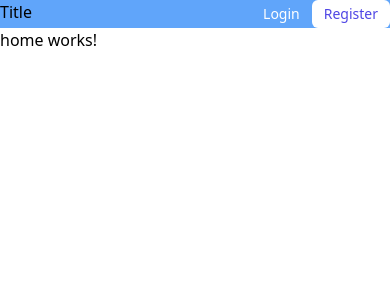
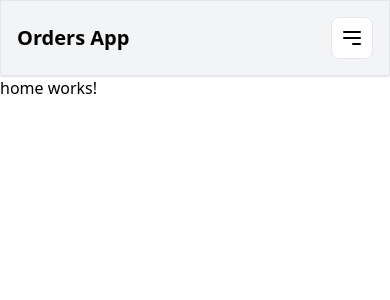
Before and after one commit to Gatinoko/nest-angular-app, an Angular app: page / in a window 390 px wide. Shown: the top 300 px of the page. Built offline with nearby package versions, Linux system fonts and the light colour scheme.

Commit message:
feat: Updated header component styles and implemented mobile responsiveness

```diff
--- a/src/components/header/header.component.html
+++ b/src/components/header/header.component.html
@@ -1,27 +1,107 @@
-<header class="bg-blue-400 flex">
-  <a routerLink="/" class="flex-grow">Title</a>
+<nav
+  class="bg-gray-100 border-gray-200 border-solid border shadow-sm flex p-4 relative"
+>
+  <!-- Hidden checkbox to toggle the menu state -->
+  <input type="checkbox" id="menu-toggle" class="hidden peer" />
 
-    <!-- Welcome message -->
+  <!-- Main header row -->
+  <div class="flex justify-between items-center flex-grow">
+    <a routerLink="/" class="flex self-center font-bold text-xl">Orders App</a>
+
+    <!-- Desktop navigation (hidden on mobile) -->
     @if (authService.isLoggedIn()) {
-        <span>
-            Welcome, {{ authService.currentUser()?.firstName }} {{ authService.currentUser()?.lastName}}
-        </span>
+    <ul class="hidden sm:flex gap-4 items-center">
+      <li
+        class="bg-white border-gray-200 border-solid border p-1 px-4 rounded hover:bg-gray-50 active:bg-gray-100 font-semibold"
+      >
+        <a routerLink="/dashboard"> Dashboard </a>
+      </li>
+      <li
+        class="bg-white border-gray-200 border-solid border p-1 px-4 rounded hover:bg-gray-50 active:bg-gray-100 font-semibold"
+      >
+        <button (click)="logout()">Logout</button>
+      </li>
+    </ul>
+    } @else {
+    <ul class="hidden sm:flex gap-4 items-center">
+      <li
+        class="bg-white border-gray-200 border-solid border p-1 px-4 rounded hover:bg-gray-50 active:bg-gray-100 font-semibold"
+      >
+        <a routerLink="/login"> Login </a>
+      </li>
+      <li
+        class="bg-white border-gray-200 border-solid border p-1 px-4 rounded hover:bg-gray-50 active:bg-gray-100 font-semibold"
+      >
+        <a routerLink="/register"> Register </a>
+      </li>
+    </ul>
     }
 
-    <!-- Login, register, and logout buttons -->
+    <!-- Mobile menu button (hidden on desktop) -->
+    <label
+      for="menu-toggle"
+      class="sm:hidden text-black p-2 rounded-lg border-gray-200 border-solid border bg-white hover:bg-gray-50 active:bg-gray-100 cursor-pointer transition"
+      aria-label="Toggle navigation menu"
+    >
+      <svg
+        xmlns="http://www.w3.org/2000/svg"
+        class="h-6 w-6"
+        fill="none"
+        viewBox="0 0 24 24"
+        stroke="currentColor"
+        stroke-width="2"
+      >
+        <path
+          stroke-linecap="round"
+          stroke-linejoin="round"
+          d="M4 6h16M4 12h16m-7 6h7"
+        />
+      </svg>
+    </label>
+  </div>
+
+  <!-- Mobile dropdown menu (only appears when checkbox is checked using the 'peer-checked' utility) -->
+  <div
+    class="sm:hidden absolute top-full rounded-b-xl left-0 right-0 z-10 bg-gray-100 shadow-xl border border-gray-200 max-h-0 overflow-hidden transition-all duration-300 peer-checked:max-h-screen"
+  >
     @if (authService.isLoggedIn()) {
-        <a routerLink="/dashboard" class="px-3 py-1 text-sm font-medium rounded-md text-white hover:bg-indigo-700 transition">
-            Dashboard
+    <ul class="flex flex-col font-semibold">
+      <li>
+        <a
+          routerLink="/dashboard"
+          class="block p-4 transition bg-white hover:bg-gray-50 active:bg-gray-100"
+        >
+          Dashboard
         </a>
-        <button (click)="logout()" class="px-3 py-1 text-sm font-medium rounded-md text-indigo-50 bg-indigo-700 hover:bg-indigo-800 transition">
-            Logout
+      </li>
+      <li>
+        <button
+          class="w-full text-left block p-4 transition bg-white hover:bg-gray-50 active:bg-gray-100"
+          (click)="logout()"
+        >
+          Logout
         </button>
+      </li>
+    </ul>
     } @else {
-        <a routerLink="/login" class="px-3 py-1 text-sm font-medium rounded-md text-white hover:bg-indigo-700 transition">
-            Login
+    <ul class="flex flex-col font-semibold">
+      <li>
+        <a
+          routerLink="/login"
+          class="block p-4 transition bg-white hover:bg-gray-50 active:bg-gray-100"
+        >
+          Login
         </a>
-        <a routerLink="/register" class="px-3 py-1 text-sm font-medium rounded-md text-indigo-600 bg-white hover:bg-gray-100 transition">
-            Register
+      </li>
+      <li>
+        <a
+          routerLink="/register"
+          class="block p-4 transition bg-white hover:bg-gray-50 active:bg-gray-100"
+        >
+          Register
         </a>
+      </li>
+    </ul>
     }
-</header>
+  </div>
+</nav>
```
